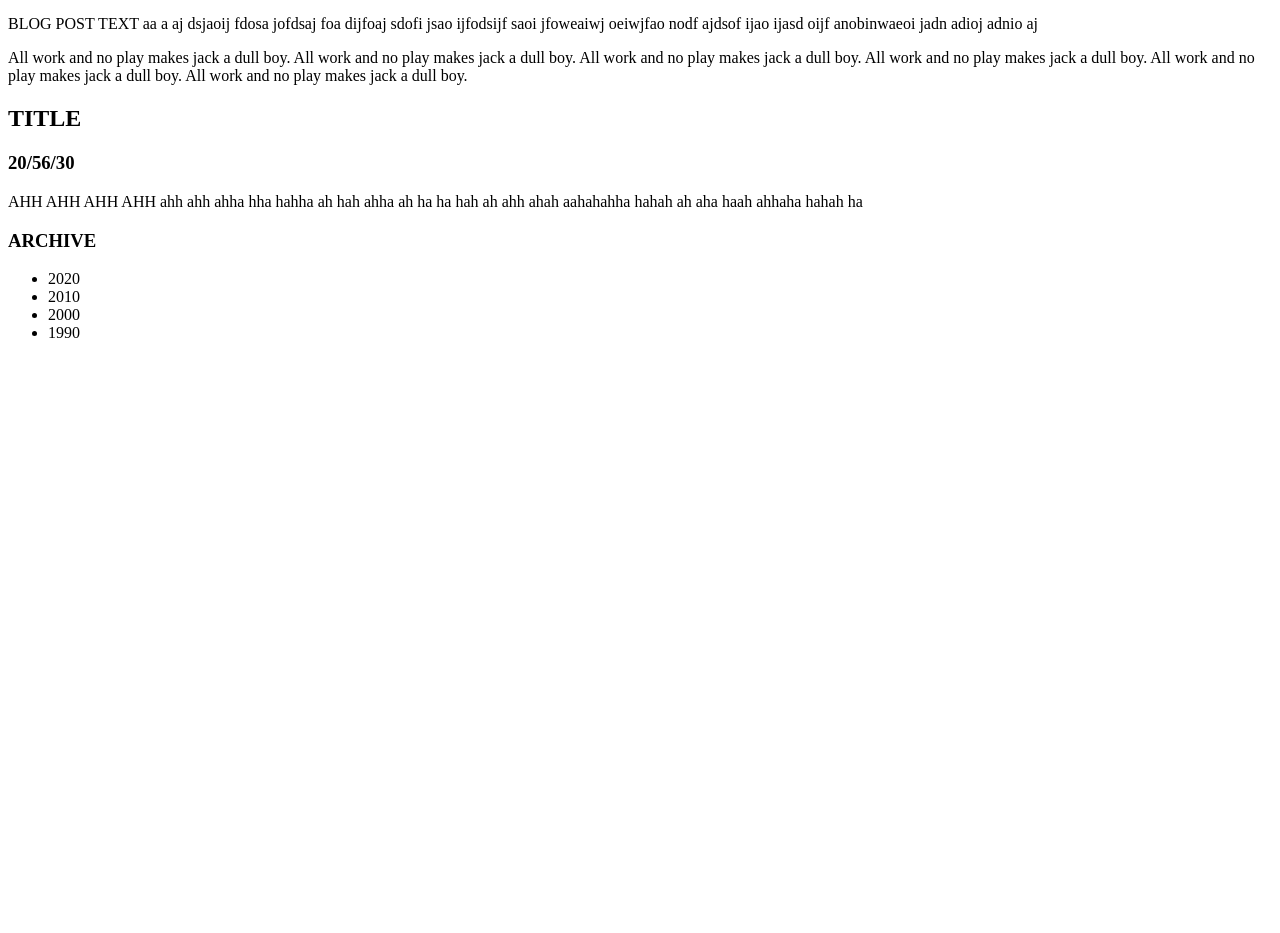
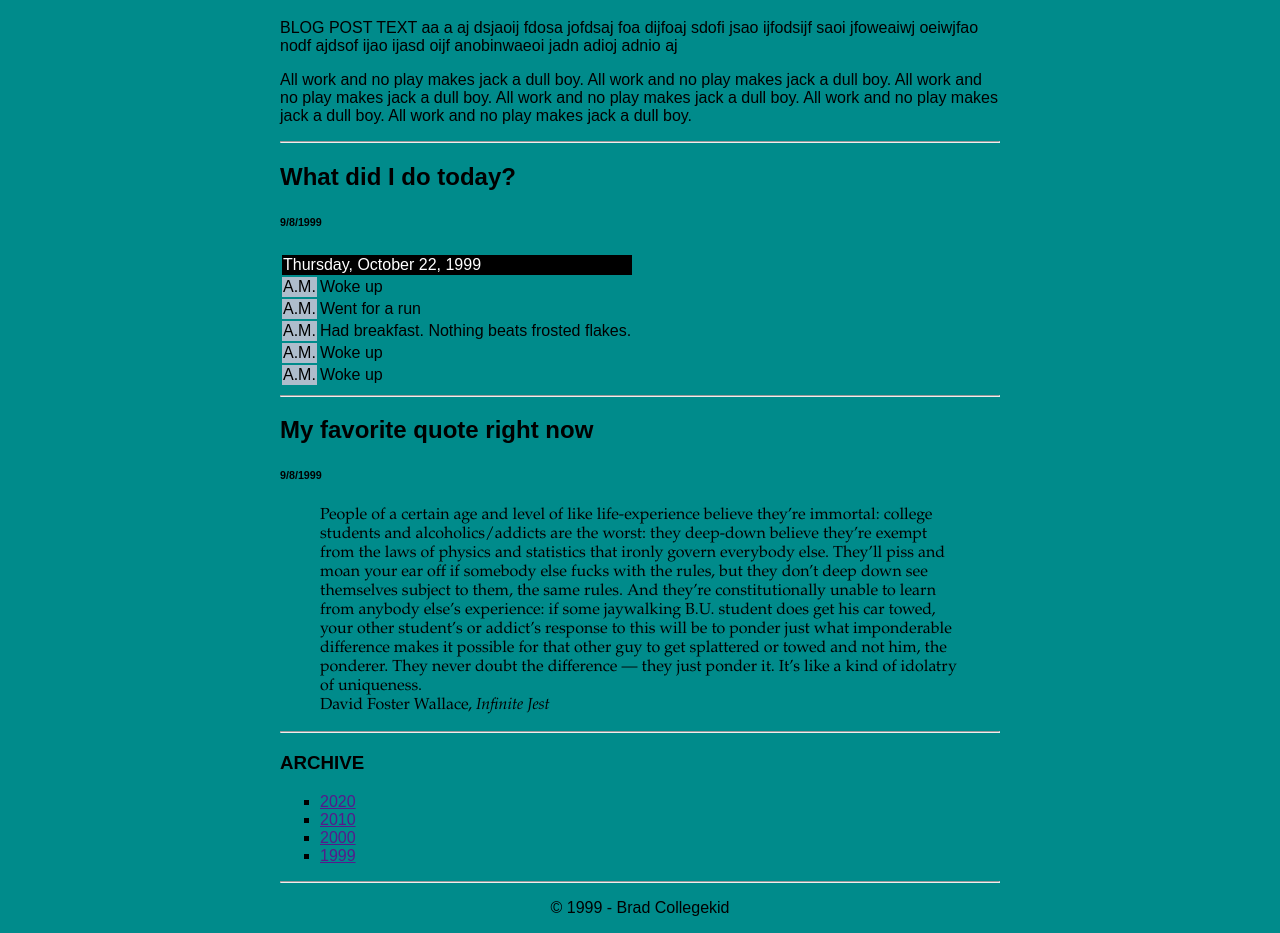
Before and after one commit to wiscofield/capstone, a plain HTML site: page index.html in a window 1280 px wide. Shown: the part 199-1132 px from the top of the page. Before the commit the page ends 800 px from the top, so only its background shows below. Drawn offline with Linux system fonts and the light colour scheme.

Commit message:
1990 updates

```diff
--- a/1990.css
+++ b/1990.css
@@ -0,0 +1,35 @@
+body {
+  background-color: darkcyan;
+  font-family: Arial, Helvetica, sans-serif;
+}
+
+.container {
+  margin: 0 auto 0 auto;
+  max-width: 720px;
+}
+
+li {
+  list-style-type: square;
+}
+
+tbody {
+  vertical-align: middle;
+  font: white;
+}
+
+.table-title {
+  background-color: black;
+  color: white;
+}
+
+.table-time {
+  background-color: rgb(174, 189, 204);
+}
+
+blockquote {
+  font-family: Garamond, Arial, Helvetica, sans-serif;
+}
+
+#credits {
+  text-align: center;
+}
--- a/index.html
+++ b/index.html
@@ -4,19 +4,26 @@
 <head>
   <meta charset="UTF-8">
   <meta name="viewport" content="width=device-width, initial-scale=1.0">
-  <title>TITLE HERE</title>
+  <title>My blog</title>
+  <link rel="stylesheet" href="1990.css">
 </head>
-
+<div class="container">
 <header>
-  <h1>Hello this is a blog</h1>
-  <h2>Blog subtitle</h2>
+  <h1>Brad.com</h1>
+  <h2>
+    <a href="">Contact me</a>
+     |
+    <a href="">Create a blog</a>
+  </h2>
 </header>
+</div>
 
 <main>
   <body>
+    <div class="container">
     <div class="post">
-      <h2>BLOG POST TITLE</h2>
-      <h3>10/22/19</h3>
+      <h2>Welcome</h2>
+      <h6>9/8/1999</h6>
       <p>
         BLOG POST TEXT aa a aj dsjaoij fdosa jofdsaj foa dijfoaj sdofi jsao ijfodsijf saoi jfoweaiwj oeiwjfao nodf
         ajdsof ijao ijasd oijf anobinwaeoi jadn adioj adnio aj
@@ -26,22 +33,62 @@
         All work and no play makes jack a dull boy. All work and no play makes jack a dull boy.
         All work and no play makes jack a dull boy. All work and no play makes jack a dull boy.
       </p>
+      <hr>
     </div>
     <div class="post">
-      <h2>TITLE</h2>
-      <h3>20/56/30</h3>
-      <p>
-        AHH AHH AHH AHH ahh ahh ahha hha hahha ah hah ahha ah ha ha hah ah ahh ahah aahahahha hahah ah aha haah ahhaha hahah ha
-      </p>
-    </div class="archive">
+      <h2>What did I do today?</h2>
+      <h6>9/8/1999</h6>
+      <table>
+        <tbody>
+          <tr>
+            <td colspan="2" class="table-title">Thursday, October 22, 1999</td>
+          </tr>
+          <tr>
+            <td class="table-time">A.M.</td>
+            <td>Woke up</td>
+          </tr>
+          <tr>
+            <td class="table-time">A.M.</td>
+            <td>Went for a run</td>
+          </tr>
+          <tr>
+            <td class="table-time">A.M.</td>
+            <td>Had breakfast. Nothing beats frosted flakes.</td>
+          </tr>
+          <tr>
+            <td class="table-time">A.M.</td>
+            <td>Woke up</td>
+          </tr>
+          <tr>
+            <td class="table-time">A.M.</td>
+            <td>Woke up</td>
+          </tr>
+        </tbody>
+      </table>
+      <hr>
+    </div>
+    <div class="post">
+      <h2>My favorite quote right now</h2>
+      <h6>9/8/1999</h6>
+      <blockquote>
+          People of a certain age and level of like life-experience believe they’re immortal: college students and alcoholics/addicts are the worst: they deep-down believe they’re exempt from the laws of physics and statistics that ironly govern everybody else. They’ll piss and moan your ear off if somebody else fucks with the rules, but they don’t deep down see themselves subject to them, the same rules. And they’re constitutionally unable to learn from anybody else’s experience: if some jaywalking B.U. student does get his car towed, your other student’s or addict’s response to this will be to ponder just what imponderable difference makes it possible for that other guy to get splattered or towed and not him, the ponderer. They never doubt the difference — they just ponder it. It’s like a kind of idolatry of uniqueness. <br>
+          David Foster Wallace, <em>Infinite Jest</em>
+        </blockquote>
+      <hr>
+    </div>
+    <div class="archive">
       <h3>ARCHIVE</h3>
       <ul>
-        <li>2020</li>
-        <li>2010</li>
-        <li>2000</li>
-        <li>1990</li>
+        <li><a href="">2020</a></li>
+        <li><a href="">2010</a></li>
+        <li><a href="">2000</a></li>
+        <li><a href="">1999</a></li>
       </ul>
-    <div>
+      <hr>
+    </div>
+     <p id="credits"> &copy; 1999 - Brad Collegekid</p>
+    </div>
+  </div>
 
     </div>
   </body>
```
